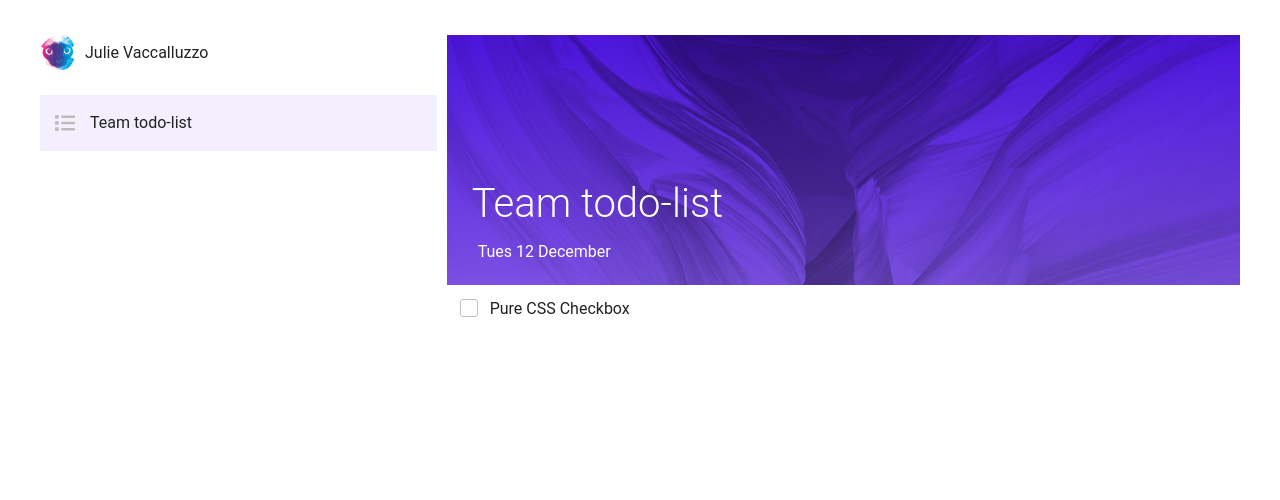
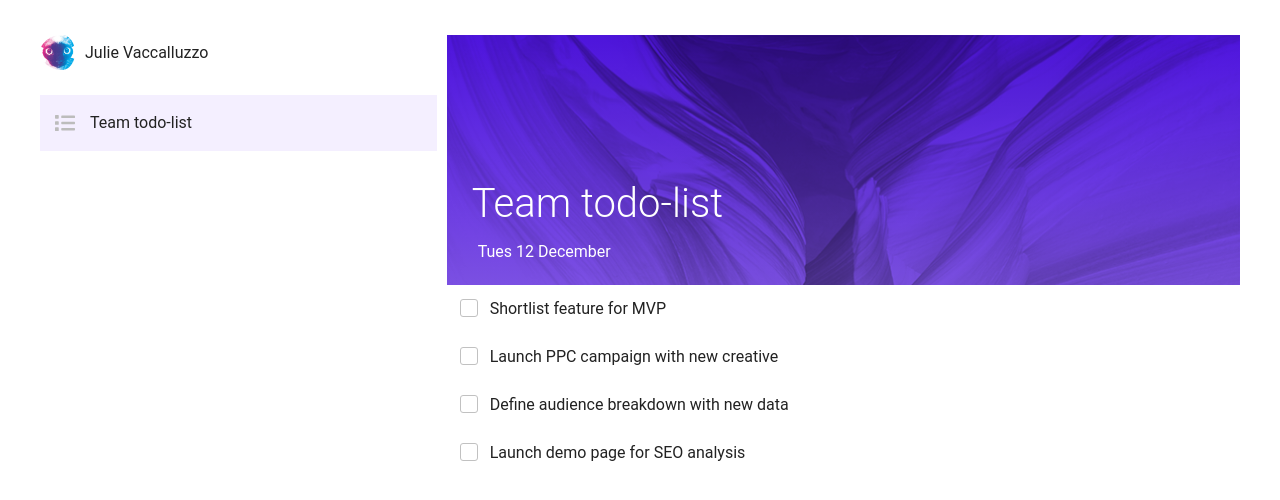
Before and after one commit to Julieslv/todoReact, a React (Create React App) app: page / in a window 1280 px wide. Shown: the top 500 px of the page. Built offline with nearby package versions, Linux system fonts and the light colour scheme; what webfontloader would draw is missing.

Commit message:
add list from state

```diff
--- a/src/App.js
+++ b/src/App.js
@@ -10,7 +10,7 @@ class App extends Component {
 		userName: 'Julie Vaccalluzzo',
 		listName: 'Team todo-list',
 		listDate: 'Tues 12 December',
-		list: ['Shortlist feature for MVP', 'Launch PPC campaign with new creative', 'Define audience breakdown with new data']
+		listToDo: ['Shortlist feature for MVP', 'Launch PPC campaign with new creative', 'Define audience breakdown with new data', 'Launch demo page for SEO analysis']
 	}
 	render() {
 		return (
@@ -20,7 +20,7 @@ class App extends Component {
 					<ListGroup listName={this.state.listName} />
 				</div>
 				<div>
-					<List listName={this.state.listName} listDate={this.state.listDate} />
+					<List listName={this.state.listName} listDate={this.state.listDate} listToDo={this.state.listToDo} />
 				</div>
 			</div>
 		)
--- a/src/components/lists/List.js
+++ b/src/components/lists/List.js
@@ -1,16 +1,19 @@
 import React from 'react'
 import ListHeader from './ListHeader';
+import ListCheck from './ListItem';
 
-const List = ({ listName, listDate }) => {
+// const List = (props) => {
+const List = ({ listName, listDate, listToDo }) => {
+	console.log(listToDo)
 	return (
 		<div className='list'>
 			<ListHeader listName={listName} listDate={listDate} />
 			<ul>
-				<li class='checkbox'>
-					<input type='checkbox' id='checkbox_1' />
-					<label for='checkbox_1'>Pure CSS Checkbox</label>
-					<button className='btn-delete'>Delete item</button>
-				</li>
+				{listToDo.map((listItem, index) => {
+					return (
+						< ListCheck listItem={listItem} key={index + 1} />
+					)
+				})}
 			</ul>
 		</div>
 	)
--- /dev/null
+++ b/src/components/lists/ListItem.js
@@ -0,0 +1,14 @@
+import React from 'react'
+
+const ListItem = (props) => {
+	console.log(props.index)
+	return (
+		<li className='checkbox'>
+			<input type='checkbox' id='checkbox_1' />
+			<label htmlFor='checkbox_1'>{props.listItem}</label>
+			<button className='btn-delete'>Delete item</button>
+		</li>
+	)
+}
+
+export default ListItem
```
